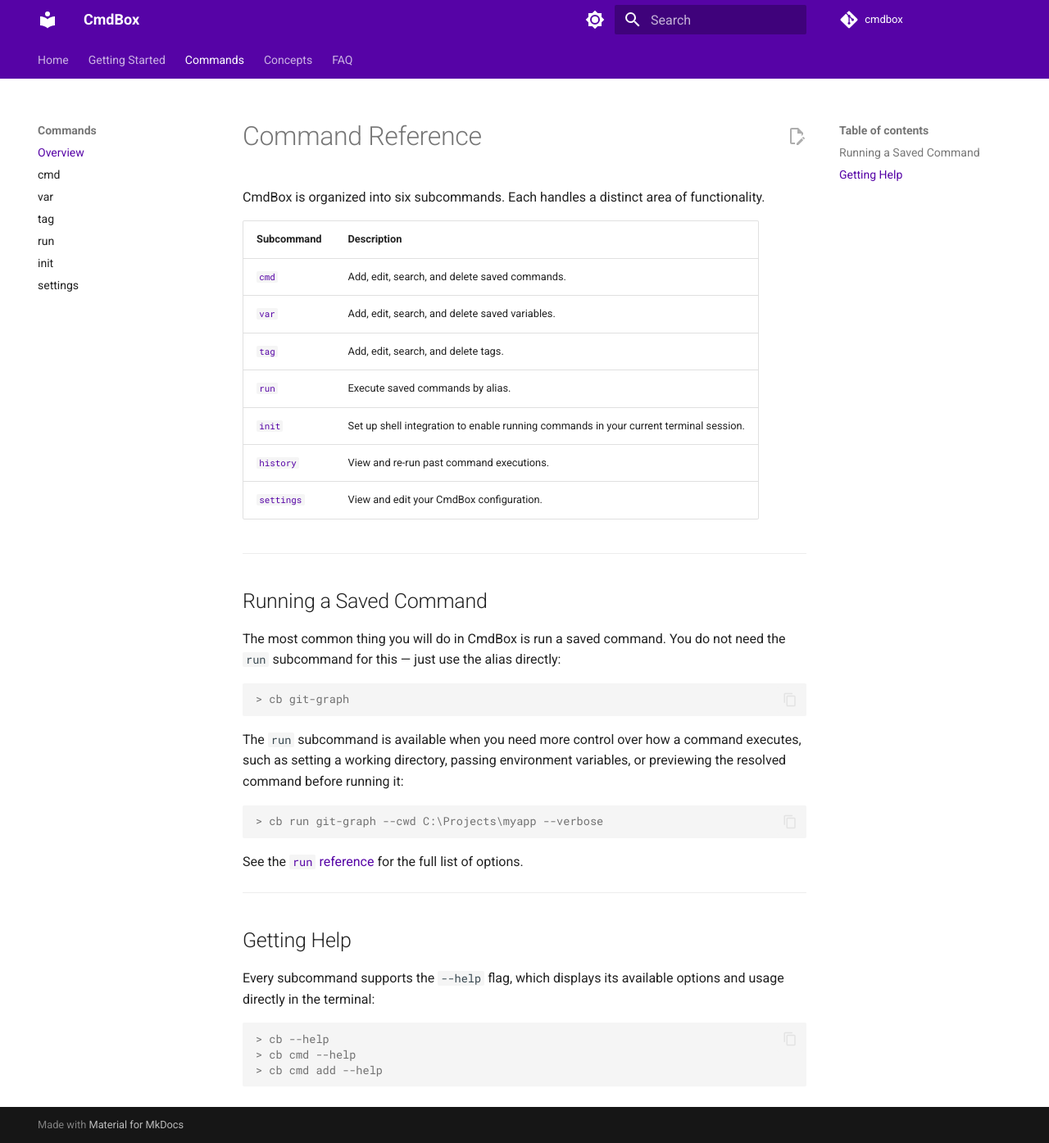
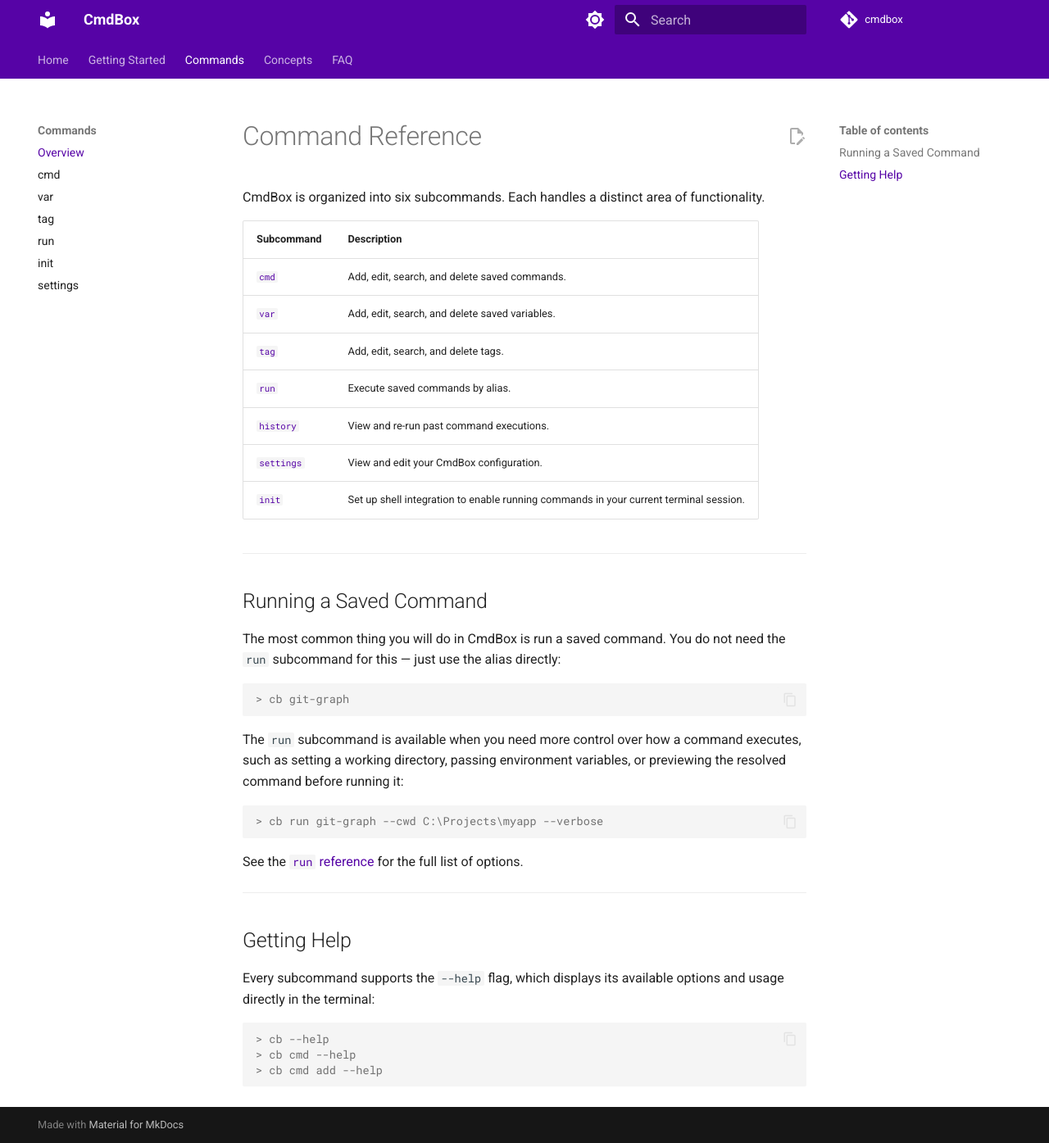
Before and after one commit to PhantomLambSoft/CmdBox, an MkDocs documentation site: the page built from docs/commands/index.md, in a window 1280 px wide and 1395 px high. Shown: the whole window at 82% size. Built offline with MkDocs 1.6.1 and Material for MkDocs 9.7.7, drawn with Linux system fonts in a browser that asks for light colours; comment, search, counter and statistics services are not loaded.

```diff
--- a/docs/commands/index.md
+++ b/docs/commands/index.md
@@ -7,10 +7,10 @@ CmdBox is organized into six subcommands. Each handles a distinct area of functi
 | [`cmd`](cmd.md)           | Add, edit, search, and delete saved commands. |
 | [`var`](var.md)           | Add, edit, search, and delete saved variables. |
 | [`tag`](tag.md)           | Add, edit, search, and delete tags. |
-| [`run`](run.md)           | Execute saved commands by alias. |
-| [`init`](init.md)         | Set up shell integration to enable running commands in your current terminal session. |
+| [`run`](run.md)           | Execute saved commands by alias. |=
 | [`history`](history.md)   | View and re-run past command executions. |
 | [`settings`](settings.md) | View and edit your CmdBox configuration. |
+| [`init`](init.md)         | Set up shell integration to enable running commands in your current terminal session. |
 
 ---
 
```
